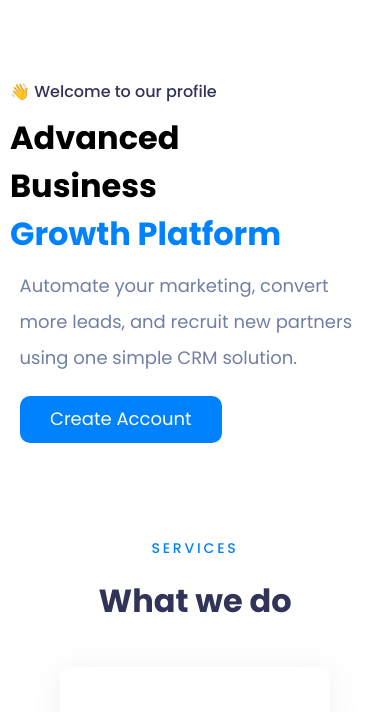
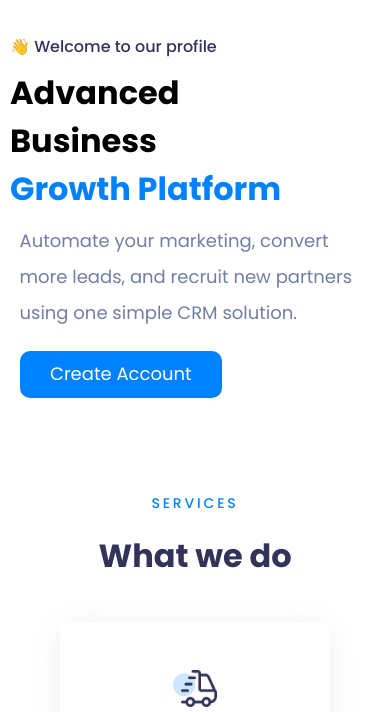
Before and after one commit to tamerjb/crm_landingp, a plain HTML site: page index.html in a window 390 px wide. Shown: the part 75-787 px from the top of the page. Drawn offline with nearby package versions, Linux system fonts and the light colour scheme.

Commit message:
nav bar fixed

```diff
--- a/blocks/header.css
+++ b/blocks/header.css
@@ -1,6 +1,6 @@
 .header {
     margin: 0 0;
-    padding: 70px 0 0 0;
+    padding: 150px 0 0 0;
     max-width: 100%;
 }
 
@@ -18,4 +18,9 @@
     .header__logo {
         margin: 0 auto;
     }
+
+    .header {
+        padding: 100px 0 0 0;
+
+    }
 }
--- a/blocks/intro.css
+++ b/blocks/intro.css
@@ -2,7 +2,7 @@
     max-width: 1405px;
     display: flex;
     justify-content: flex-end;
-    margin: 150px auto 150px auto;
+    margin: 0 auto 150px auto;
 }
 
 .intro__elemnt {
@@ -75,7 +75,7 @@
     .intro {
         justify-content: center;
         max-width: 100%;
-        margin: 75px 0 75px;
+        margin: 0 0 75px;
     }
 
     .intro__elemnt {
```
